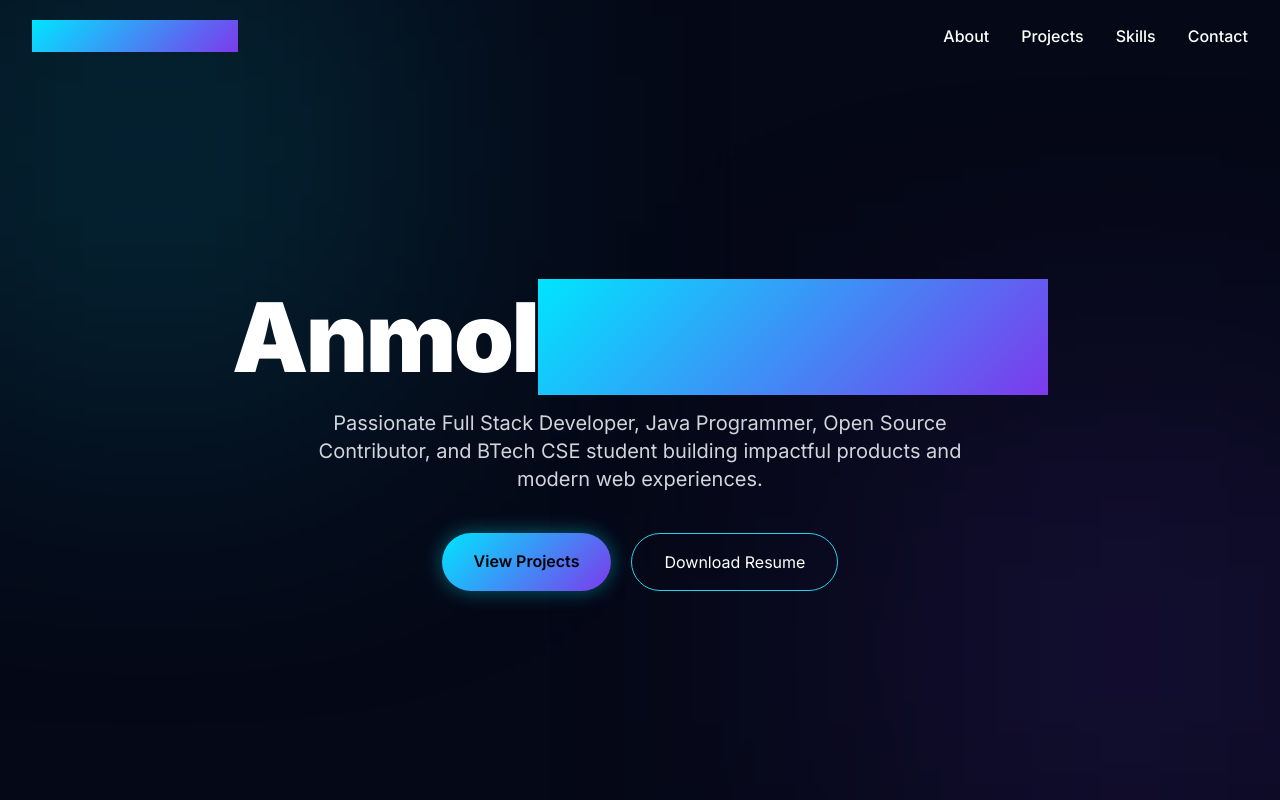
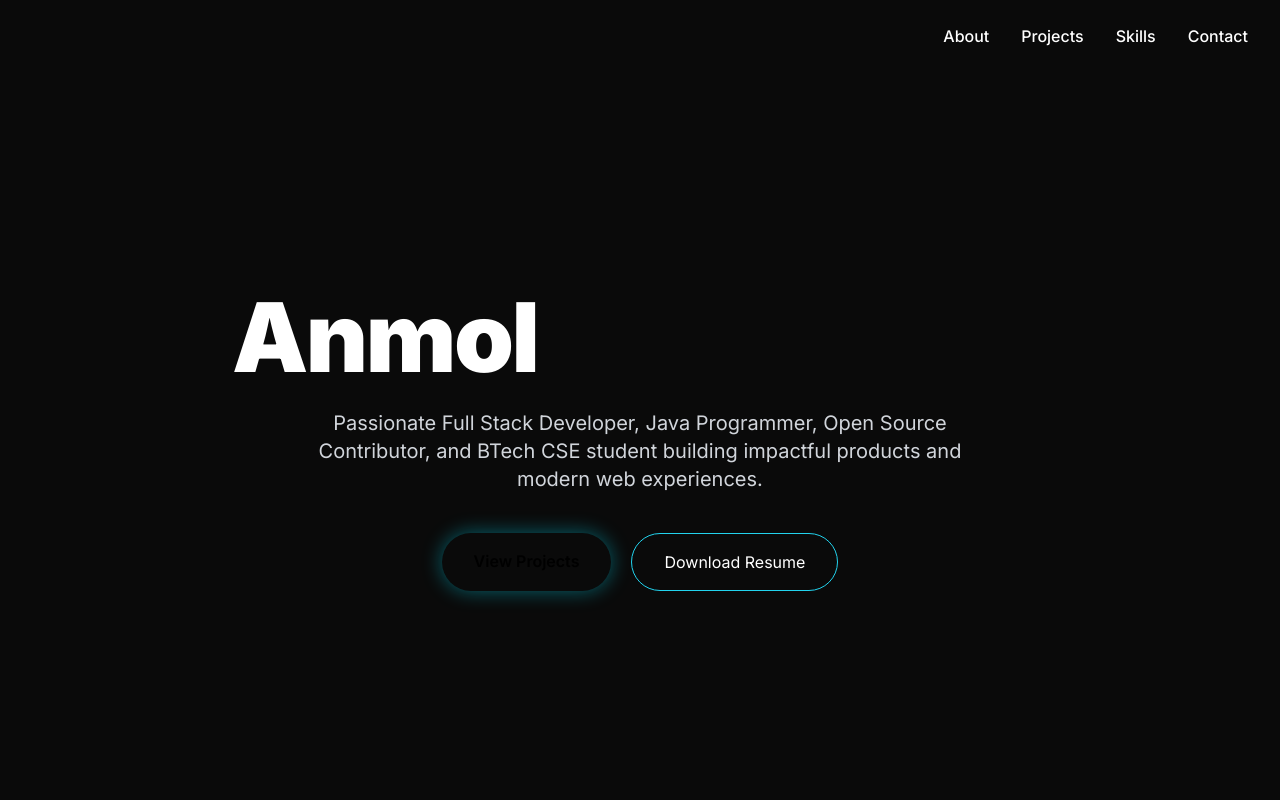
Before and after one commit to Anmol-Srivastava-073/portfolio, a React (Vite) app: page / in a window 1280 px wide. Shown: the top 800 px of the page. Built offline with nearby package versions, Linux system fonts and the light colour scheme.

Commit message:
Update index.css

```diff
--- a/src/index.css
+++ b/src/index.css
@@ -2,69 +2,31 @@
 @tailwind components;
 @tailwind utilities;
 
-* {
-  margin: 0;
-  padding: 0;
-  box-sizing: border-box;
+@layer base {
+  body {
+    @apply bg-background text-neutral-200 antialiased;
+    selection-background-color: #ffffff;
+    selection-color: #000000;
+  }
 }
 
 html {
   scroll-behavior: smooth;
 }
 
-body {
-  font-family: 'Inter', sans-serif;
-  background: #050816;
-  color: white;
-  overflow-x: hidden;
-}
-
-.gradient {
-  background: linear-gradient(
-    135deg,
-    #00e5ff,
-    #7c3aed
-  );
-}
-
-.glass {
-  background: rgba(255,255,255,0.05);
-  backdrop-filter: blur(14px);
-  border: 1px solid rgba(255,255,255,0.08);
-}
-
-.blob1 {
-  position: fixed;
-  width: 500px;
-  height: 500px;
-  background: rgba(0,229,255,0.15);
-  filter: blur(140px);
-  top: -100px;
-  left: -100px;
-  z-index: 0;
-}
-
-.blob2 {
-  position: fixed;
-  width: 500px;
-  height: 500px;
-  background: rgba(124,58,237,0.15);
-  filter: blur(140px);
-  bottom: -100px;
-  right: -100px;
-  z-index: 0;
-}
-
 ::-webkit-scrollbar {
   width: 8px;
 }
 
-::-webkit-scrollbar-thumb {
-  background: #00e5ff;
-  border-radius: 999px;
+::-webkit-scrollbar-track {
+  background: #0a0a0a;
 }
 
-section {
-  position: relative;
-  z-index: 10;
+::-webkit-scrollbar-thumb {
+  background: #333333;
+  border-radius: 4px;
 }
+
+::-webkit-scrollbar-thumb:hover {
+  background: #555555;
+}
```
